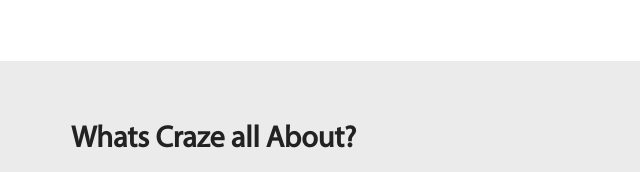
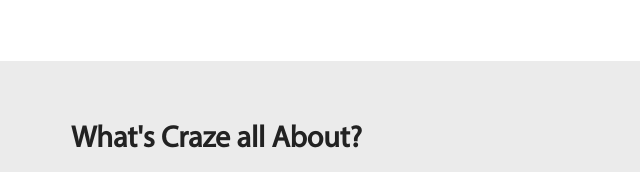
Before and after one commit to MatheusWisniewski/matheuswisniewski.github.io, a plain HTML site: page index.html in a window 1280 px wide. Shown: the part 1441-1613 px from the top of the page, 0-640 px from the left. Drawn offline with Linux system fonts and the light colour scheme.

Commit message:
Fix typo

```diff
--- a/index.html
+++ b/index.html
@@ -152,7 +152,7 @@
                 <div class="col-md-6">
                     <div class="about_left-wrapper">
                         <div class="about_title">
-                            Whats Craze all About?
+                            What's Craze all About?
                         </div>
                         <div class="about_description">
                             <p class="about_p">
```
